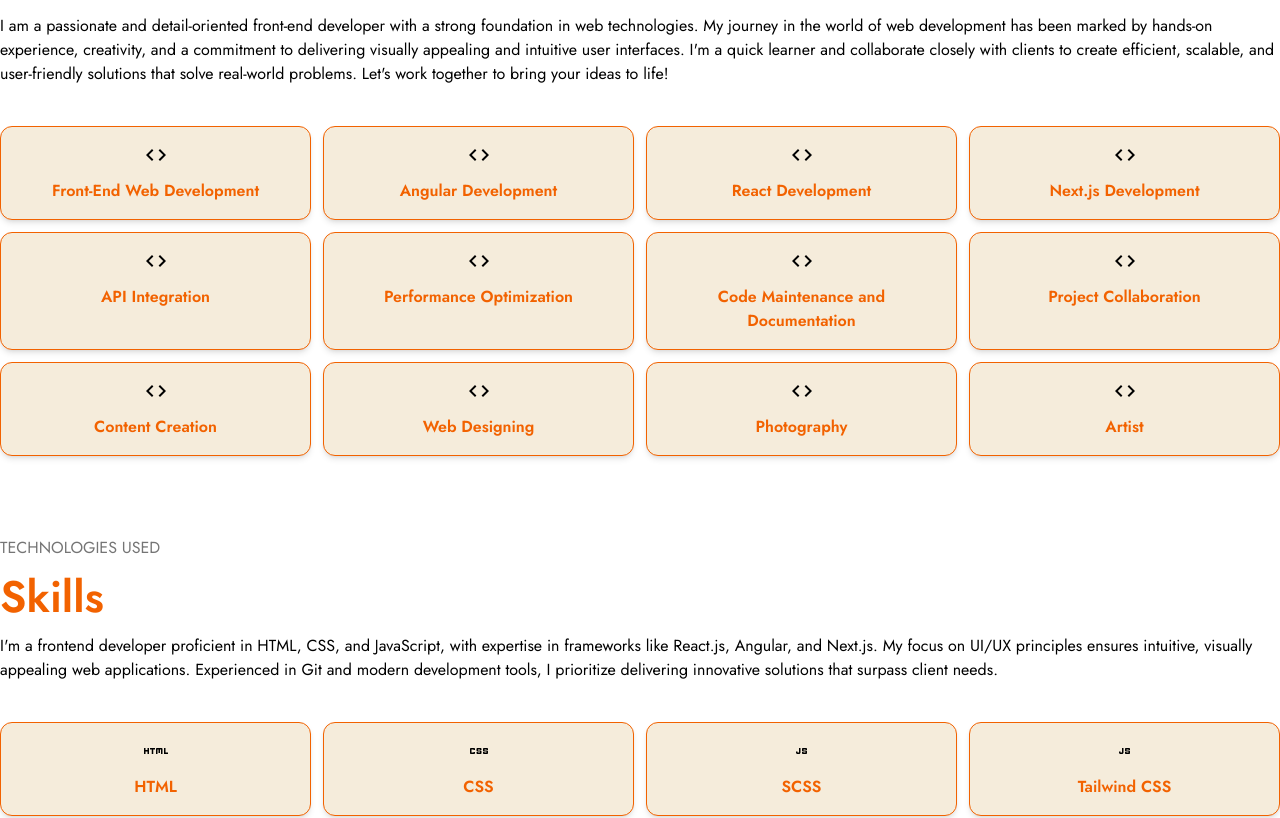
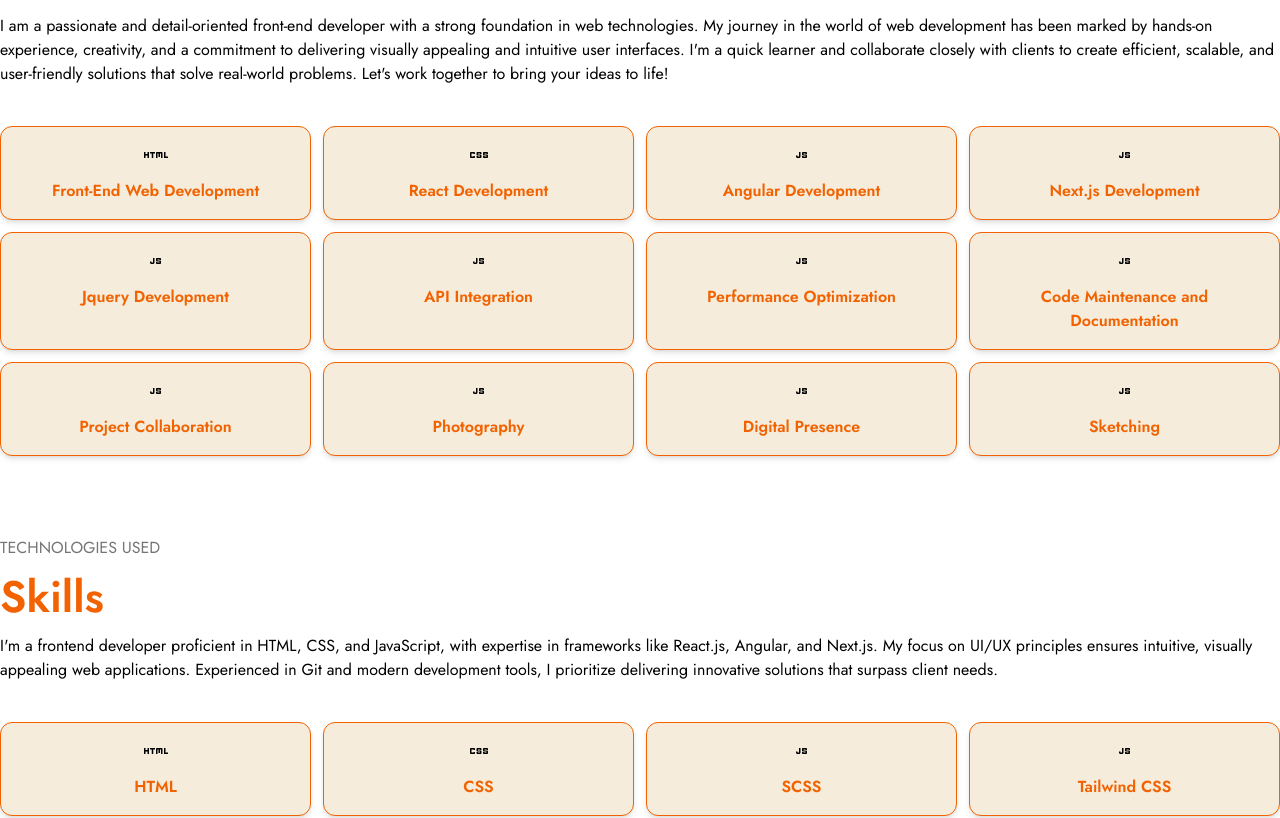
Before and after one commit to Rohitjangid17/Rohit-portfolio-web, a React (Create React App) app: page /home in a window 1280 px wide. Shown: the part 980-1798 px from the top of the page. Built offline with nearby package versions, Linux system fonts and the light colour scheme.

Commit message:
add card component and integrate

```diff
--- a/src/components/Card.js
+++ b/src/components/Card.js
@@ -1,9 +1,12 @@
 import React from 'react';
 
-const Card = () => {
+const Card = ({ title, icon, index }) => {
     return (
         <>
-
+            <div key={index} className='flex flex-col items-center gap-y-3 border shadow-md bg-[#f5ecdb] border-solid border-[#f26200] rounded-xl p-4'>
+                {icon}
+                <h4 className='text-[#f26200] text-base text-center font-semibold'>{title}</h4>
+            </div>
         </>
     )
 }
--- a/src/components/Overview.js
+++ b/src/components/Overview.js
@@ -1,7 +1,9 @@
 import React from 'react';
-import CodeIcon from '@mui/icons-material/Code';
+import Card from './Card';
+import { overviews } from '../constants/Constant';
 
 function Overview() {
+    console.log(overviews);
     return (
         <div>
             {/* Overview section start here */}
@@ -14,54 +16,9 @@ function Overview() {
                     </div>
 
                     <div className='grid grid-cols-2 sm:grid-cols-2 md:grid-cols-3 lg:grid-cols-4 gap-3 mt-10'>
-                        <div className='flex flex-col items-center gap-y-3 border shadow-md bg-[#f5ecdb] border-solid border-[#f26200] rounded-xl p-4'>
-                            <CodeIcon className='icon text-black' />
-                            <h4 className='text-[#f26200] text-base text-center font-semibold'>Front-End Web Development</h4>
-                        </div>
-                        <div className='flex flex-col items-center gap-y-3 border shadow-md bg-[#f5ecdb] border-solid border-[#f26200] rounded-xl p-4'>
-                            <CodeIcon className='icon text-black' />
-                            <h4 className='text-[#f26200] text-base text-center font-semibold'>Angular Development</h4>
-                        </div>
-                        <div className='flex flex-col items-center gap-y-3 border shadow-md bg-[#f5ecdb] border-solid border-[#f26200] rounded-xl p-4'>
-                            <CodeIcon className='icon text-black' />
-                            <h4 className='text-[#f26200] text-base text-center font-semibold'>React Development</h4>
-                        </div>
-                        <div className='flex flex-col items-center gap-y-3 border shadow-md bg-[#f5ecdb] border-solid border-[#f26200] rounded-xl p-4'>
-                            <CodeIcon className='icon text-black' />
-                            <h4 className='text-[#f26200] text-base text-center font-semibold'>Next.js Development</h4>
-                        </div>
-                        <div className='flex flex-col items-center gap-y-3 border shadow-md bg-[#f5ecdb] border-solid border-[#f26200] rounded-xl p-4'>
-                            <CodeIcon className='icon text-black' />
-                            <h4 className='text-[#f26200] text-base text-center font-semibold'>API Integration</h4>
-                        </div>
-                        <div className='flex flex-col items-center gap-y-3 border shadow-md bg-[#f5ecdb] border-solid border-[#f26200] rounded-xl p-4'>
-                            <CodeIcon className='icon text-black' />
-                            <h4 className='text-[#f26200] text-base text-center font-semibold'>Performance Optimization</h4>
-                        </div>
-                        <div className='flex flex-col items-center gap-y-3 border shadow-md bg-[#f5ecdb] border-solid border-[#f26200] rounded-xl p-4'>
-                            <CodeIcon className='icon text-black' />
-                            <h4 className='text-[#f26200] text-base text-center font-semibold'>Code Maintenance and Documentation</h4>
-                        </div>
-                        <div className='flex flex-col items-center gap-y-3 border shadow-md bg-[#f5ecdb] border-solid border-[#f26200] rounded-xl p-4'>
-                            <CodeIcon className='icon text-black' />
-                            <h4 className='text-[#f26200] text-base text-center font-semibold'>Project Collaboration</h4>
-                        </div>
-                        <div className='flex flex-col items-center gap-y-3 border shadow-md bg-[#f5ecdb] border-solid border-[#f26200] rounded-xl p-4'>
-                            <CodeIcon className='icon text-black' />
-                            <h4 className='text-[#f26200] text-base text-center font-semibold'>Content Creation</h4>
-                        </div>
-                        <div className='flex flex-col items-center gap-y-3 border shadow-md bg-[#f5ecdb] border-solid border-[#f26200] rounded-xl p-4'>
-                            <CodeIcon className='icon text-black' />
-                            <h4 className='text-[#f26200] text-base text-center font-semibold'>Web Designing</h4>
-                        </div>
-                        <div className='flex flex-col items-center gap-y-3 border shadow-md bg-[#f5ecdb] border-solid border-[#f26200] rounded-xl p-4'>
-                            <CodeIcon className='icon text-black' />
-                            <h4 className='text-[#f26200] text-base text-center font-semibold'>Photography</h4>
-                        </div>
-                        <div className='flex flex-col items-center gap-y-3 border shadow-md bg-[#f5ecdb] border-solid border-[#f26200] rounded-xl p-4'>
-                            <CodeIcon className='icon text-black' />
-                            <h4 className='text-[#f26200] text-base text-center font-semibold'>Artist</h4>
-                        </div>
+                        {overviews.map((overview, index) => (
+                            <Card index={index} icon={overview.icon} title={overview.skill} />
+                        ))}
                     </div>
                 </div>
             </section>
--- a/src/components/Skill.js
+++ b/src/components/Skill.js
@@ -1,5 +1,6 @@
 import React from 'react';
 import { skills } from "../constants/Constant";
+import Card from './Card';
 
 const Skill = () => {
     return (
@@ -15,10 +16,7 @@ const Skill = () => {
 
                     <div className='grid grid-cols-2 sm:grid-cols-2 md:grid-cols-3 lg:grid-cols-4 gap-3 mt-10'>
                         {skills.map((skill, index) => (
-                            <div key={index} className='flex flex-col items-center gap-y-3 border shadow-md bg-[#f5ecdb] border-solid border-[#f26200] rounded-xl p-4'>
-                                {skill.icon}
-                                <h4 className='text-[#f26200] text-base text-center font-semibold'>{skill.skill}</h4>
-                            </div>
+                            <Card index={index} icon={skill.icon} title={skill.skill} />
                         ))}
                     </div>
                 </div>
--- a/src/constants/Constant.js
+++ b/src/constants/Constant.js
@@ -43,63 +43,126 @@ export const skills = [
     },
     {
         id: 3,
-        icon: <JavascriptIcon/>,
+        icon: <JavascriptIcon />,
         skill: "SCSS"
     },
     {
         id: 4,
-        icon: <JavascriptIcon/>,
+        icon: <JavascriptIcon />,
         skill: "Tailwind CSS"
     },
     {
         id: 5,
-        icon: <JavascriptIcon/>,
+        icon: <JavascriptIcon />,
         skill: "Bootstrap"
     },
     {
         id: 6,
-        icon: <JavascriptIcon/>,
+        icon: <JavascriptIcon />,
         skill: "Javascript"
     },
     {
         id: 7,
-        icon: <JavascriptIcon/>,
+        icon: <JavascriptIcon />,
         skill: "Typescript"
     },
     {
         id: 8,
-        icon: <JavascriptIcon/>,
+        icon: <JavascriptIcon />,
         skill: "Angular"
     },
     {
         id: 9,
-        icon: <JavascriptIcon/>,
+        icon: <JavascriptIcon />,
         skill: "React.js"
     },
     {
         id: 7,
-        icon: <JavascriptIcon/>,
+        icon: <JavascriptIcon />,
         skill: "Next.js"
     },
     {
         id: 10,
-        icon: <JavascriptIcon/>,
+        icon: <JavascriptIcon />,
         skill: "JQuery"
     },
     {
         id: 11,
-        icon: <JavascriptIcon/>,
+        icon: <JavascriptIcon />,
         skill: "C#"
     },
     {
         id: 12,
-        icon: <JavascriptIcon/>,
+        icon: <JavascriptIcon />,
         skill: "ASP.NET Core"
     },
     {
         id: 13,
-        icon: <JavascriptIcon/>,
+        icon: <JavascriptIcon />,
         skill: "MS SQL"
     },
 
 ]
+
+export const overviews = [
+    {
+        id: 1,
+        icon: <HtmlIcon className='icon text-black' />,
+        skill: "Front-End Web Development"
+    },
+    {
+        id: 2,
+        icon: <CssIcon className='icon text-black' />,
+        skill: "React Development"
+    },
+    {
+        id: 3,
+        icon: <JavascriptIcon className='icon text-black' />,
+        skill: "Angular Development"
+    },
+    {
+        id: 4,
+        icon: <JavascriptIcon className='icon text-black' />,
+        skill: "Next.js Development"
+    },
+    {
+        id: 5,
+        icon: <JavascriptIcon className='icon text-black' />,
+        skill: "Jquery Development"
+    },
+    {
+        id: 6,
+        icon: <JavascriptIcon className='icon text-black' />,
+        skill: "API Integration"
+    },
+    {
+        id: 7,
+        icon: <JavascriptIcon className='icon text-black' />,
+        skill: "Performance Optimization"
+    },
+    {
+        id: 8,
+        icon: <JavascriptIcon className='icon text-black' />,
+        skill: "Code Maintenance and Documentation"
+    },
+    {
+        id: 9,
+        icon: <JavascriptIcon className='icon text-black' />,
+        skill: "Project Collaboration"
+    },
+    {
+        id: 10,
+        icon: <JavascriptIcon className='icon text-black' />,
+        skill: "Photography"
+    },
+    {
+        id: 11,
+        icon: <JavascriptIcon className='icon text-black' />,
+        skill: "Digital Presence"
+    },
+    {
+        id: 12,
+        icon: <JavascriptIcon className='icon text-black' />,
+        skill: "Sketching"
+    },
+]
```
